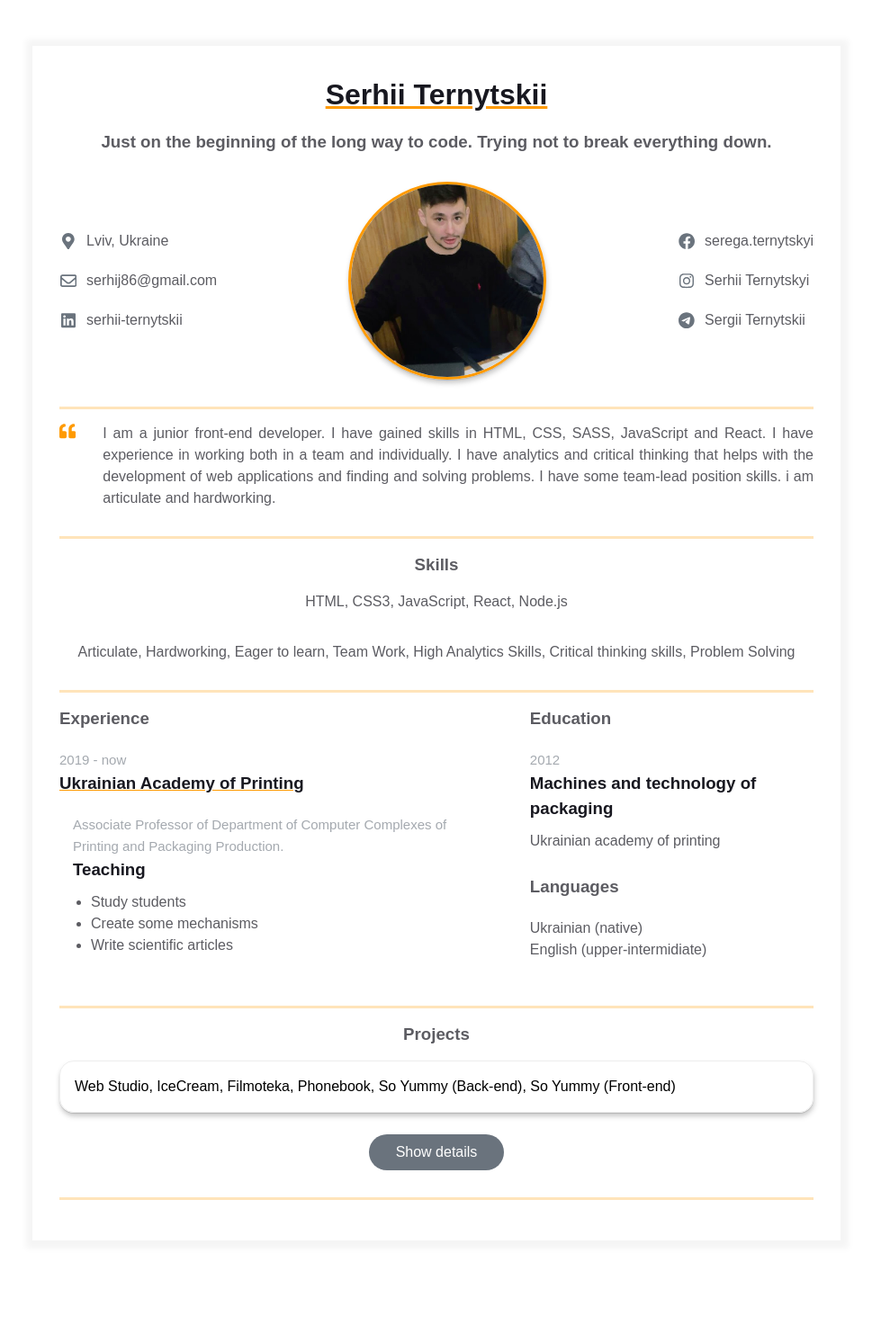
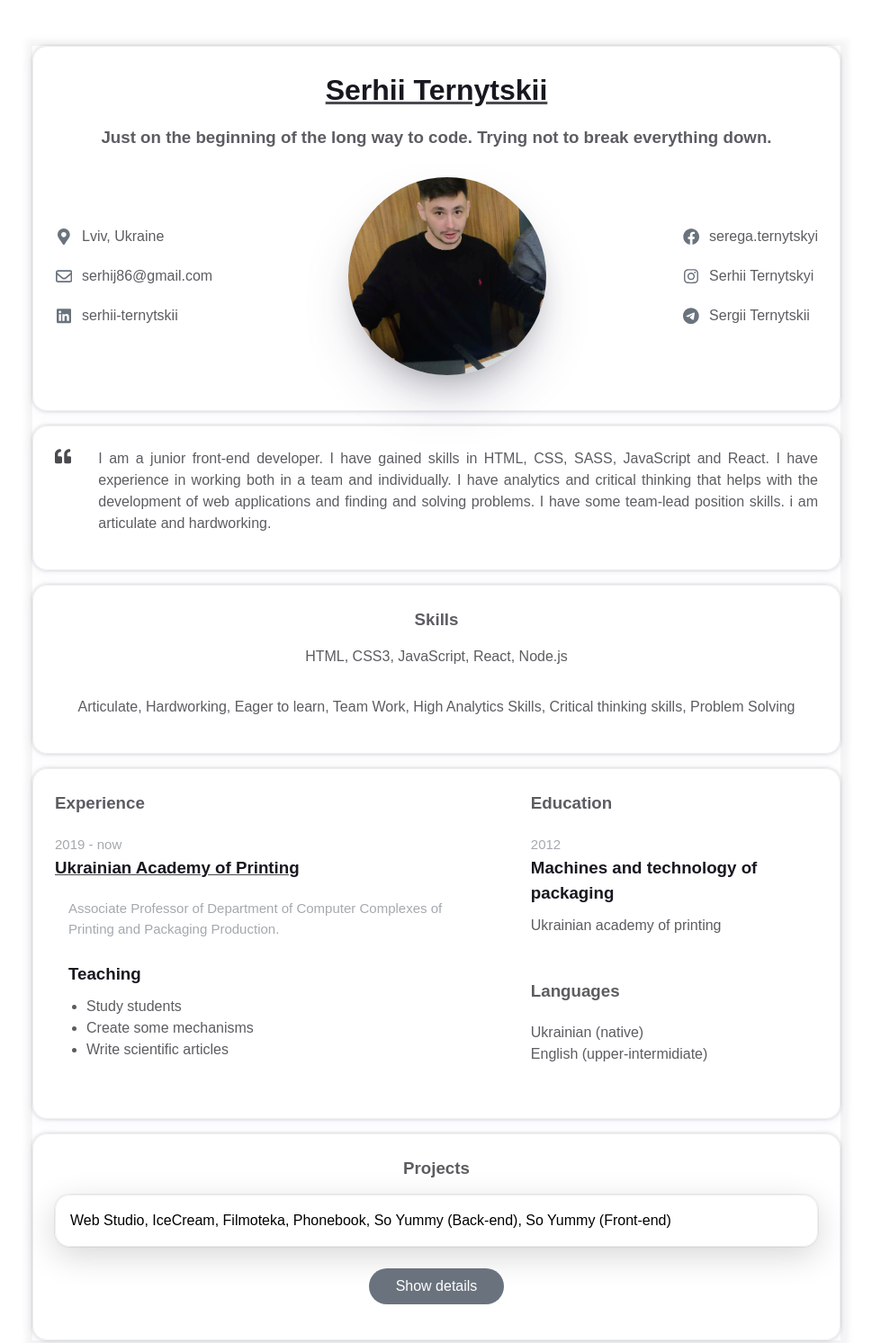
Before and after one commit to SergiiTernytskyi/homepage, a plain HTML site: page index.html in a window 1280 px wide. Shown: the top 1493 px of the page at 90% size, without its empty margins (155-1124 px from the left). Before the commit the page ends 1430 px from the top, so only its background shows below. Drawn offline with Linux system fonts and the light colour scheme.

Commit message:
styles changed

```diff
--- a/index.html
+++ b/index.html
@@ -221,10 +221,13 @@
                   </div>
 
                   <div class="experiences__company-project">
-                    <span class="experiences__company-project-role"
-                      >Associate Professor of Department of Computer Complexes
-                      of Printing and Packaging Production.</span
-                    >
+                    <p class="experiences__company-project-role">
+                      Associate Professor of Department of Computer Complexes of
+                      Printing and Packaging Production.
+                    </p>
+                  </div>
+
+                  <div class="experiences__company-project">
                     <h3 class="experiences__company-project-name">Teaching</h3>
                     <ul class="experiences__company-project-responsibilities">
                       <li>Study students</li>
--- a/styles.css
+++ b/styles.css
@@ -13,13 +13,22 @@ body {
   --durability-text-color: #6a737d9c;
   --icon-color: #6a737d;
   --border-color: #ff9a0045;
-  --text-decoration-color: #ff9a00;
+  --text-decoration-color: #4a4a4f;
+  --timing-function: cubic-bezier(0.4, 0, 0.2, 1);
 }
 
 .container {
   margin: 0 auto;
-  padding: 0 30px;
+  padding: 24px;
   max-width: 900px;
+  border: 1px #eee solid;
+  border-radius: 16px;
+  box-shadow: rgba(67, 71, 85, 0.27) 0px 0px 0.25em,
+    rgba(90, 125, 188, 0.05) 0px 0.25em 1em;
+}
+
+.container:not(:last-child) {
+  margin-bottom: 16px;
 }
 
 .fh {
@@ -38,13 +47,10 @@ body {
   margin: 50px auto;
   border: 1px solid #f5f5f5;
   box-shadow: 1px 1px 7px 7px #f5f5f5;
-  padding: 30px 0;
   max-width: 900px;
 }
 
 .resume__block {
-  border-bottom: 3px solid var(--border-color);
-  padding-bottom: 30px;
   margin-bottom: 15px;
 }
 
@@ -131,11 +137,10 @@ body {
   width: 220px;
   height: 220px;
   object-fit: cover;
-  border: 3px solid;
-  border-color: var(--text-decoration-color);
+
   scale: 1;
-  box-shadow: 0px 1px 1px rgba(0, 0, 0, 0.12), 0px 4px 4px rgba(0, 0, 0, 0.06),
-    1px 4px 6px rgba(0, 0, 0, 0.16);
+  box-shadow: rgba(50, 50, 93, 0.25) 0px 30px 60px -12px,
+    rgba(0, 0, 0, 0.3) 0px 18px 36px -18px;
 
   cursor: pointer;
   transition: scale 250ms var(--timing-function);
@@ -190,6 +195,13 @@ body {
 .hard-skills {
   margin-bottom: 32px;
   cursor: pointer;
+  transform: scale(1);
+
+  transition: transform 250ms var(--timing-function);
+}
+
+.hard-skills:hover {
+  transform: scale(1.1);
 }
 
 .experiences {
@@ -322,8 +334,8 @@ body {
 
   border: 1px #eee solid;
   border-radius: 16px;
-  box-shadow: 0px 1px 1px rgba(0, 0, 0, 0.12), 0px 4px 4px rgba(0, 0, 0, 0.06),
-    1px 4px 6px rgba(0, 0, 0, 0.16);
+  box-shadow: rgba(0, 0, 0, 0.16) 0px 10px 36px 0px,
+    rgba(0, 0, 0, 0.06) 0px 0px 0px 1px;
 }
 
 .projects__item:not(:last-child) {
@@ -355,11 +367,12 @@ body {
   color: #fff;
   border: transparent;
   border-radius: 20px;
+
+  transition: all 250ms var(--timing-function);
 }
 
 .projects__button:hover {
   background: var(--text-decoration-color);
-  color: var(--primary-text-color);
 }
 
 .backdrop {
@@ -371,11 +384,13 @@ body {
   width: 100vw;
   height: 100vh;
 
+  backdrop-filter: blur(3px);
   background-color: var(--durability-text-color);
+
   opacity: 1;
   visibility: visible;
-  transition: opacity 250ms var(--timing-function),
-    visibility 250ms var(--timing-function);
+
+  transition: all 250ms var(--timing-function);
 }
 
 .backdrop.is-hidden {
@@ -399,10 +414,10 @@ body {
   flex-direction: column;
   gap: 24px;
   align-items: center;
-  justify-content: center;
+  /* justify-content: center; */
 
   padding: 40px;
-  height: 700px;
+  min-height: 400px;
   width: 500px;
 
   background: #fff;
@@ -423,12 +438,13 @@ body {
   display: flex;
   justify-content: center;
   align-items: center;
+  color: var(--icon-color);
 
   width: 30px;
   height: 30px;
   background-color: transparent;
   border: transparent;
-  fill: var(--durability-text-color);
+  fill: currentColor;
   transition: color 250ms var(--timing-function);
 }
 
@@ -446,8 +462,8 @@ body {
 }
 
 .heart {
-  color: var(--text-decoration-color);
-  animation: beat 0.25s infinite alternate;
+  color: #4a4a4f;
+  animation: beat 500ms infinite alternate;
   transform-origin: center;
 }
 
```
